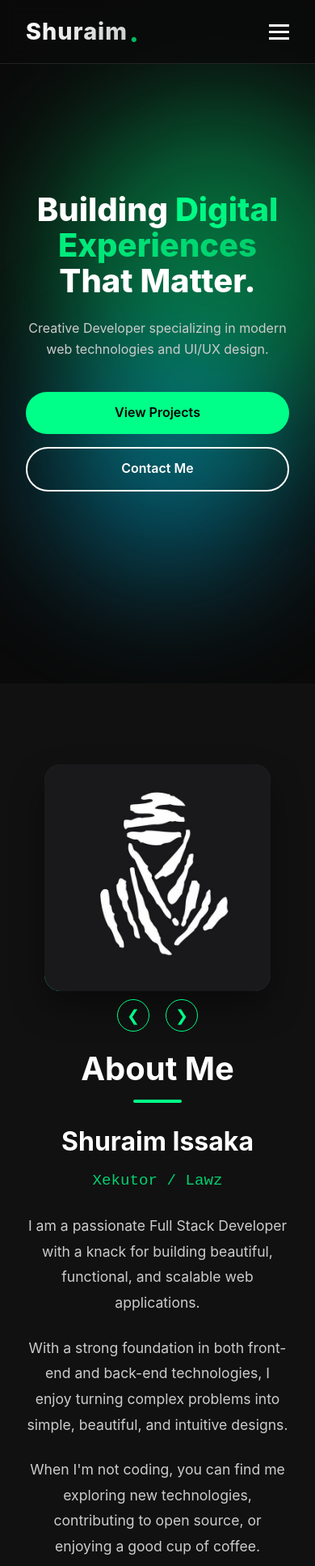
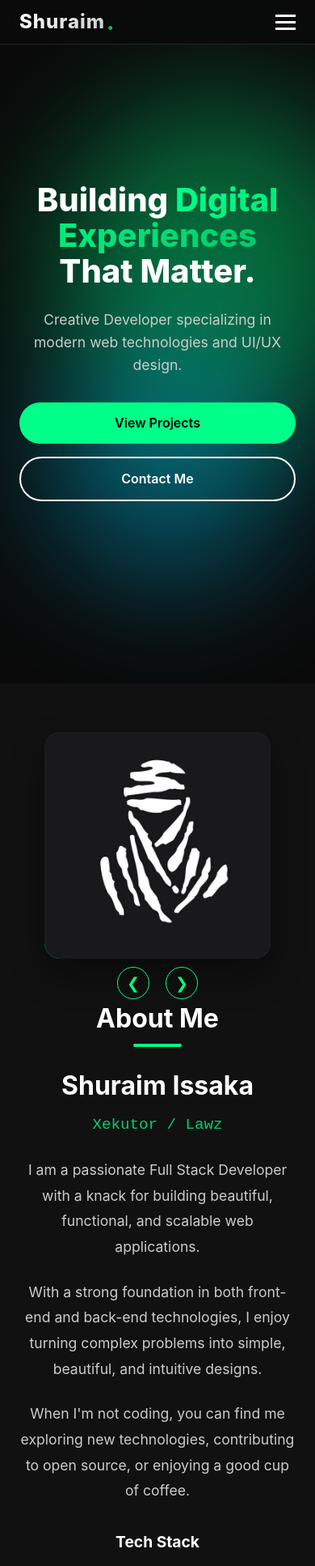
Before and after one commit to shuraimlawz/xekutor, a React (Vite) app: page / in a window 390 px wide. Shown: the top 1934 px of the page at 81% size. Built offline with nearby package versions, Linux system fonts and the light colour scheme.

Commit message:
Fix: Comprehensive mobile responsiveness overhaul across all components

```diff
--- a/src/components/About.css
+++ b/src/components/About.css
@@ -191,9 +191,19 @@
 }
 
 @media (max-width: 900px) {
+    .about {
+        padding: 60px 1.5rem;
+    }
+
     .about-container {
+        padding: 0;
         flex-direction: column;
         text-align: center;
+        gap: 3rem;
+    }
+
+    .section-title {
+        font-size: 2rem;
     }
 
     .section-title::after {
--- a/src/components/Contact.css
+++ b/src/components/Contact.css
@@ -93,23 +93,31 @@
 
 @media (max-width: 768px) {
     .contact {
-        padding: 80px 1.5rem;
+        padding: 60px 1rem;
+    }
+
+    .contact-container {
+        width: 100%;
+        padding: 0;
     }
 
     .section-title {
         text-align: center;
+        font-size: 2rem;
         margin-bottom: 2rem;
     }
 
     .contact-content {
         flex-direction: column;
         gap: 3rem;
+        width: 100%;
         align-items: center;
     }
 
     .contact-info {
         flex: none;
         width: 100%;
+        max-width: 100%;
         text-align: center;
         display: flex;
         flex-direction: column;
@@ -119,20 +127,37 @@
     .detail-item {
         justify-content: center;
         width: 100%;
+        font-size: 1rem;
     }
 
     .social-links {
         justify-content: center;
         width: 100%;
+        gap: 0.8rem;
+    }
+
+    .social-btn {
+        padding: 8px 12px;
+        font-size: 0.85rem;
+        flex: 1;
+        min-width: 100px;
+        text-align: center;
     }
 
     .contact-form {
         flex: none;
         width: 100%;
+        max-width: 100%;
     }
 
-    .social-btn {
-        padding: 8px 16px;
-        font-size: 0.9rem;
+    .form-group input,
+    .form-group textarea {
+        padding: 12px;
+        font-size: 1rem;
+    }
+
+    .btn-primary {
+        width: 100%;
+        padding: 12px;
     }
 }
--- a/src/components/Header.css
+++ b/src/components/Header.css
@@ -117,6 +117,22 @@
 }
 
 @media (max-width: 768px) {
+    .header {
+        padding: 0.5rem 0;
+    }
+
+    .header-container {
+        padding: 0 1.5rem;
+    }
+
+    .logo-name {
+        font-size: 1.5rem;
+    }
+
+    .logo-dot {
+        font-size: 2rem;
+    }
+
     .menu-toggle {
         display: block;
     }
--- a/src/components/Hero.css
+++ b/src/components/Hero.css
@@ -131,16 +131,27 @@
 }
 
 @media (max-width: 768px) {
+    .hero {
+        padding: 0 1.5rem;
+    }
+
     .hero-title {
         font-size: 2.5rem;
     }
 
     .hero-subtitle {
-        font-size: 1rem;
+        font-size: 1.1rem;
+        margin-bottom: 2rem;
     }
 
     .hero-cta {
         flex-direction: column;
         gap: 1rem;
+        width: 100%;
+    }
+
+    .btn {
+        width: 100%;
+        text-align: center;
     }
 }
```
